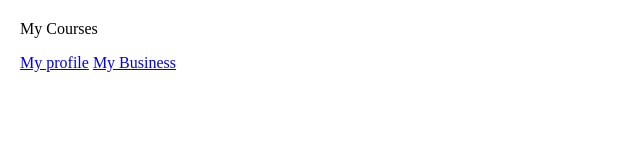
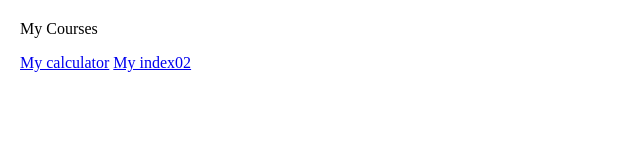
Before and after one commit to abateWT/abateWT.github.io, a plain HTML site: page cs315/index03.html in a window 1280 px wide. Shown: the full height of the page, 0-640 px from the left. Drawn offline with Linux system fonts and the light colour scheme.

Commit message:
Rename index.html to index03.html

```diff
--- a/cs315/index03.html
+++ b/cs315/index03.html
@@ -15,6 +15,6 @@
 </head>
 <body>
     <p>My Courses</p>
-    <a href="calculator.html">My profile<a> <a href="index02.html">My Business<a>
+    <a href="calculator.html">My calculator<a> <a href="index02.html">My index02<a>
 </body>
 </html>
```
